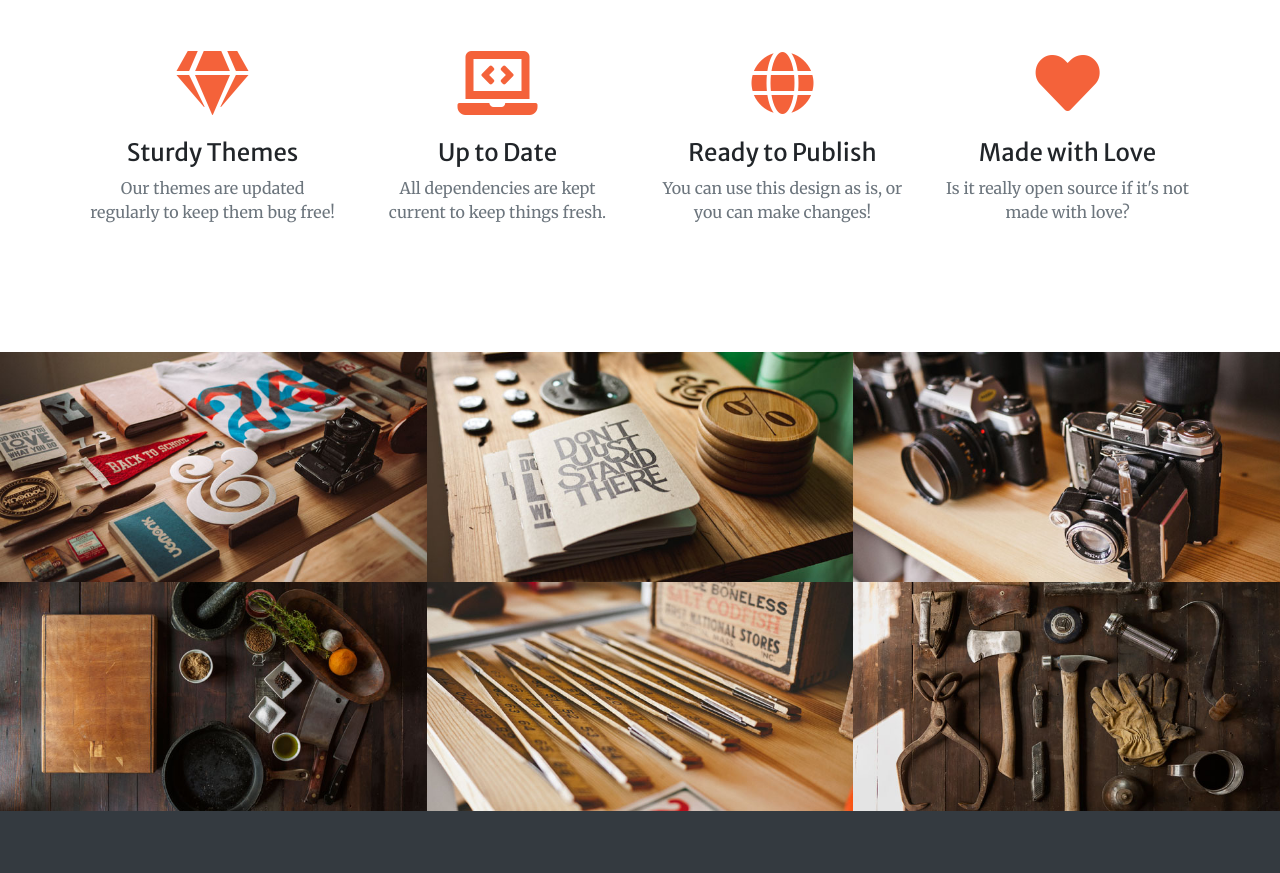
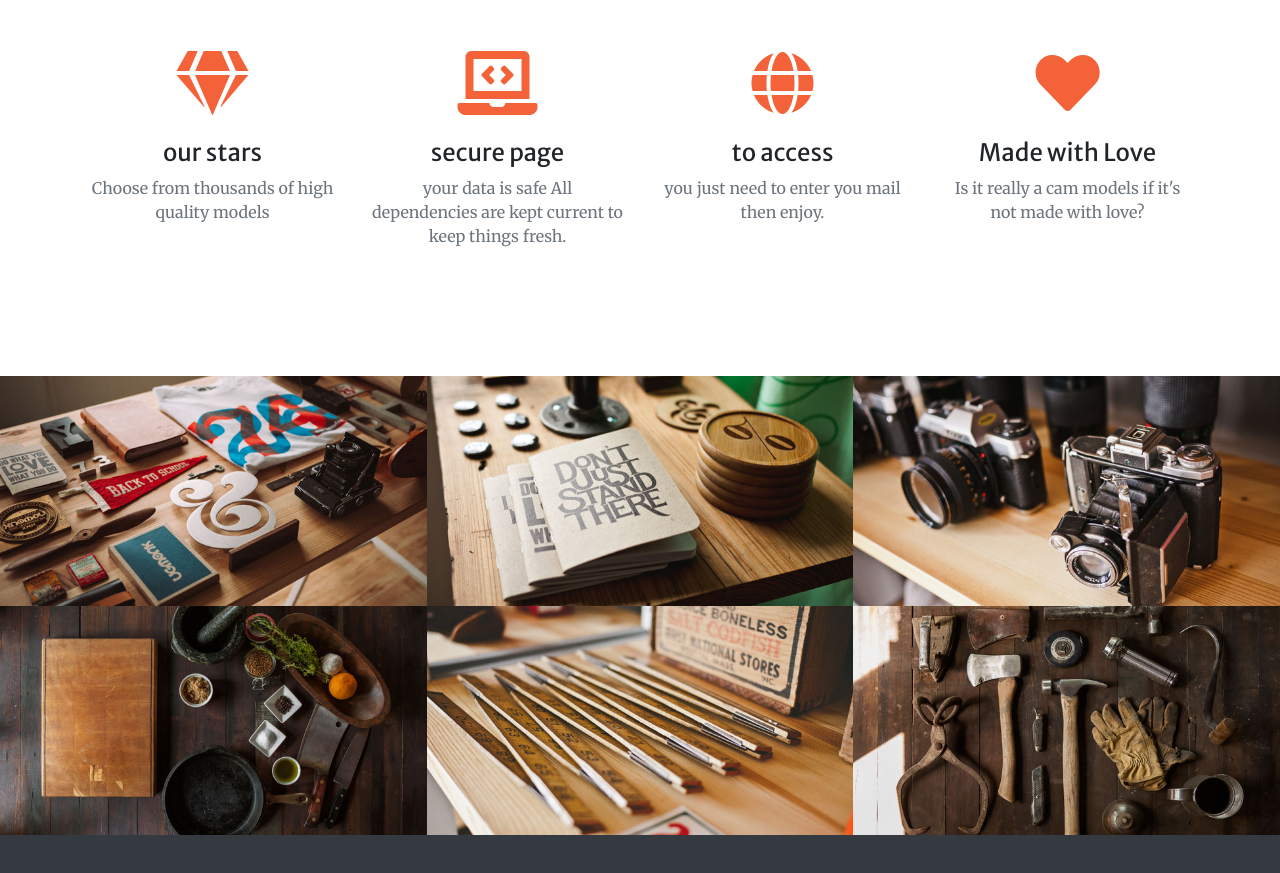
Before and after one commit to cararsevdi/royalcams.github.io, a website with bundled scripts: page index.html in a window 1280 px wide. Shown: the part 1516-2389 px from the top of the page. Built offline with nearby package versions, Linux system fonts and the light colour scheme.

Commit message:
Update index.html

```diff
--- a/index.html
+++ b/index.html
@@ -94,29 +94,29 @@
         <div class="col-lg-3 col-md-6 text-center">
           <div class="mt-5">
             <i class="fas fa-4x fa-gem text-primary mb-4"></i>
-            <h3 class="h4 mb-2">Sturdy Themes</h3>
-            <p class="text-muted mb-0">Our themes are updated regularly to keep them bug free!</p>
+            <h3 class="h4 mb-2">our stars</h3>
+            <p class="text-muted mb-0">Choose from thousands of high quality models</p>
           </div>
         </div>
         <div class="col-lg-3 col-md-6 text-center">
           <div class="mt-5">
             <i class="fas fa-4x fa-laptop-code text-primary mb-4"></i>
-            <h3 class="h4 mb-2">Up to Date</h3>
-            <p class="text-muted mb-0">All dependencies are kept current to keep things fresh.</p>
+            <h3 class="h4 mb-2">secure page</h3>
+            <p class="text-muted mb-0">your data is safe All dependencies are kept current to keep things fresh.</p>
           </div>
         </div>
         <div class="col-lg-3 col-md-6 text-center">
           <div class="mt-5">
             <i class="fas fa-4x fa-globe text-primary mb-4"></i>
-            <h3 class="h4 mb-2">Ready to Publish</h3>
-            <p class="text-muted mb-0">You can use this design as is, or you can make changes!</p>
+            <h3 class="h4 mb-2">to access</h3>
+            <p class="text-muted mb-0">you just need to enter you mail then enjoy.</p>
           </div>
         </div>
         <div class="col-lg-3 col-md-6 text-center">
           <div class="mt-5">
             <i class="fas fa-4x fa-heart text-primary mb-4"></i>
             <h3 class="h4 mb-2">Made with Love</h3>
-            <p class="text-muted mb-0">Is it really open source if it's not made with love?</p>
+            <p class="text-muted mb-0">Is it really a cam models if it's not made with love?</p>
           </div>
         </div>
       </div>
```
